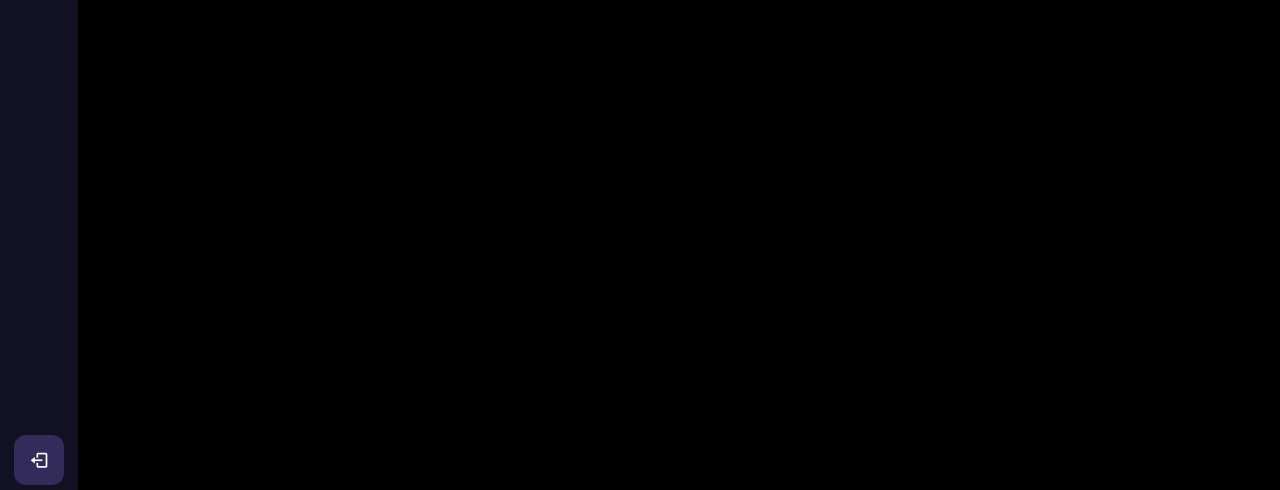
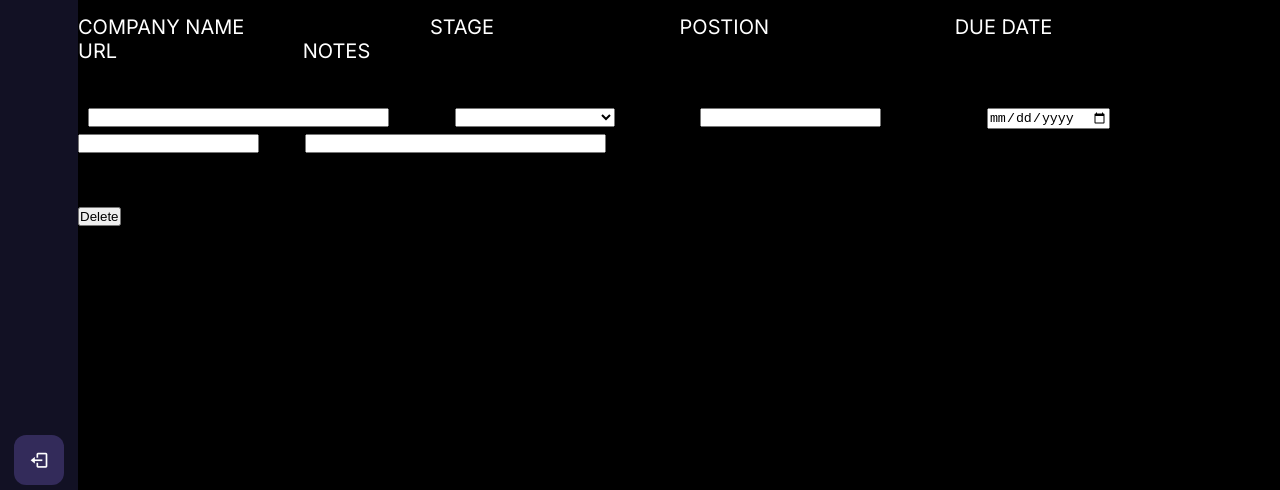
Before and after one commit to fatdzipanda/OSSP-Group-Project, a website: page job-application.html in a window 1280 px wide. Shown: the part 310-800 px from the top of the page. Drawn offline with nearby package versions, Linux system fonts and the light colour scheme.

Commit message:
Add files via upload

```diff
--- a/job-application.css
+++ b/job-application.css
@@ -5,6 +5,84 @@
     margin: 0;
     padding: 0;
     box-sizing: border-box;
+}
+
+.button1 {
+  margin-right: 20px;
+  font-size: 20px;
+  padding: 10px;
+}
+
+.btn btn-danger {
+  font-size: 20px;
+  padding: 5px;
+}
+
+.input1 {
+  list-style:none;
+  text-align:left;
+  font-size: 20px;
+  padding:20px 0;
+}
+
+.input2 {
+  display:inline;
+  text-transform:uppercase;
+  padding-right: 180px;
+}
+
+.input3 {
+  list-style:none;
+  text-align:left;
+  font-size: 20px;
+  padding:20px 0;
+}
+
+.input4 {
+  display:inline;
+  text-transform:uppercase;
+  padding-right: 60px;
+  padding-left: 10px;
+}
+
+.input5 {
+  display:inline;
+  text-transform:uppercase;
+  padding-right: 80px;
+}
+
+#size {
+  width: 160px;
+}
+
+.input6 {
+  display:inline;
+  text-transform:uppercase;
+  padding-right: 100px;
+}
+
+.input7 {
+  display:inline;
+  text-transform:uppercase;
+  padding-right: 100px;
+}
+
+.input8 {
+  display:inline;
+  text-transform:uppercase;
+  padding-right: 40px;
+}
+
+.input9 {
+  display:inline;
+  text-transform:uppercase;
+  padding-right: 0px;
+}
+
+.input10 {
+  display:inline;
+  text-transform:uppercase;
+  padding-right: 120px;
 }
 
 body{
--- a/job-application.html
+++ b/job-application.html
@@ -7,6 +7,7 @@
     <title>OSSP Project</title>
     <link href='https://unpkg.com/boxicons@2.1.4/css/boxicons.min.css' rel='stylesheet'>
     <link href="job-application.css" rel="stylesheet">
+    <script src="//ajax.googleapis.com/ajax/libs/jquery/3.2.1/jquery.min.js"></script>
 </head>
 <body>
     <div class="sidebar">
@@ -80,7 +81,37 @@
             <div class="my-profile-sidebar-content">
                 <div class="my-profile-sidebar-header">
                     <div class="my-profile-sidebar-header-name">
-                        Job Application
+                        <p>Which company are we contacting today?</p>
+                        <br></br>
+                        <p style="font-size:50px">Job Application</p>
+                        <button class="button1" type="button" id="rowAdder" type="button">Add</button>
+                        <ul class="input1">
+                           <li class="input2">Company Name</li>
+                           <li class="input2">Stage</li>
+                           <li class="input2">Postion</li>
+                           <li class="input10">Due Date</li>
+                           <li class="input2">URL</li>
+                           <li class="input2">Notes</li>
+                        </ul>
+                        <div class="input3" id="input">
+                           <div class="input4"><input type="text" size="35"></div>
+                           <div class="input5">
+                            <select id="size">
+                              <option></option>
+                              <option>Applied</option>
+                              <option>Interview</option>
+                              <option>Test</option>
+                              <option>Accepted</option>
+                              <option>Rejected</option>
+                            </select>
+                          </div>
+                           <div class="input6"><input type="text"></div>
+                           <div class="input7"><input type="date"></div>
+                           <div class="input8"><input type="text"></div>
+                           <div class="input9"><input type="text" size="35"></div>
+                        </div>
+                        <button type="button" class="btn btn-danger" id="DeleteRow"><i class="bi bi-trash"></i>Delete</button>
+                        <div id="newinput"></div>
                     </div>
                 </div>
             </div>
@@ -96,5 +127,25 @@
             sidebar.classList.toggle("active");
         }
     </script>
+
+    <script type="text/javascript">
+
+      $("#rowAdder").click(function () {
+          newRowAdd =
+          '<div id="input">'+
+          '<div class="input4"></div>'+'<div class="input5"></div>'+
+          '<div class="input6"></div>'+'<div class="input7"></div>'+
+          '<div class="input8"></div>'+'<div class="input9"></div>'+
+          '<button class="btn btn-danger" id="DeleteRow" type="button">' +
+          '<i class="bi bi-trash"></i>Delete</button> </div>';
+
+          $('#newinput').append(newRowAdd);
+      });
+
+      $("body").on("click", "#DeleteRow", function () {
+            $(this).parents("#input").remove();
+      })
+    </script>
+
 </body>
 </html>
```
